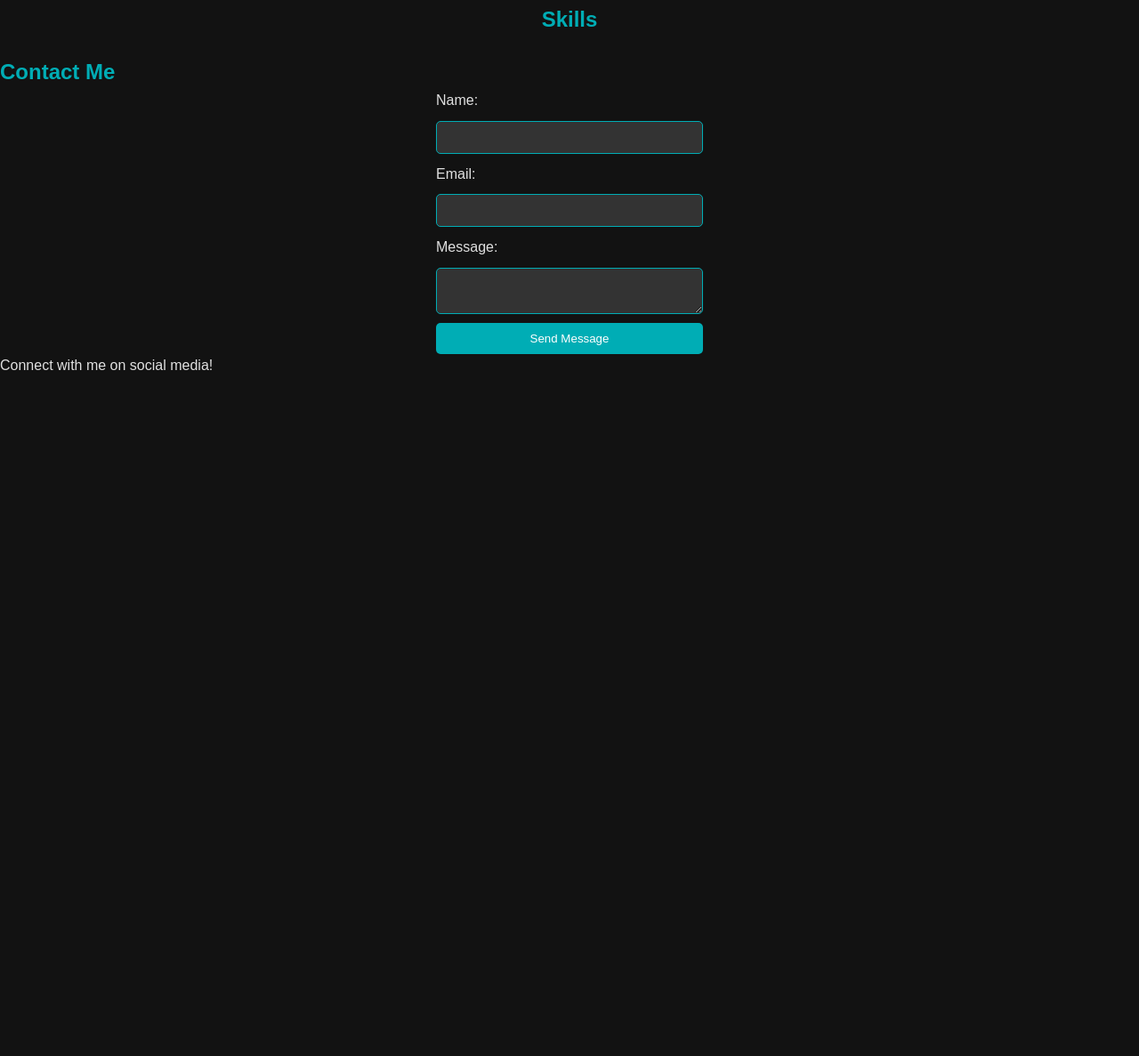
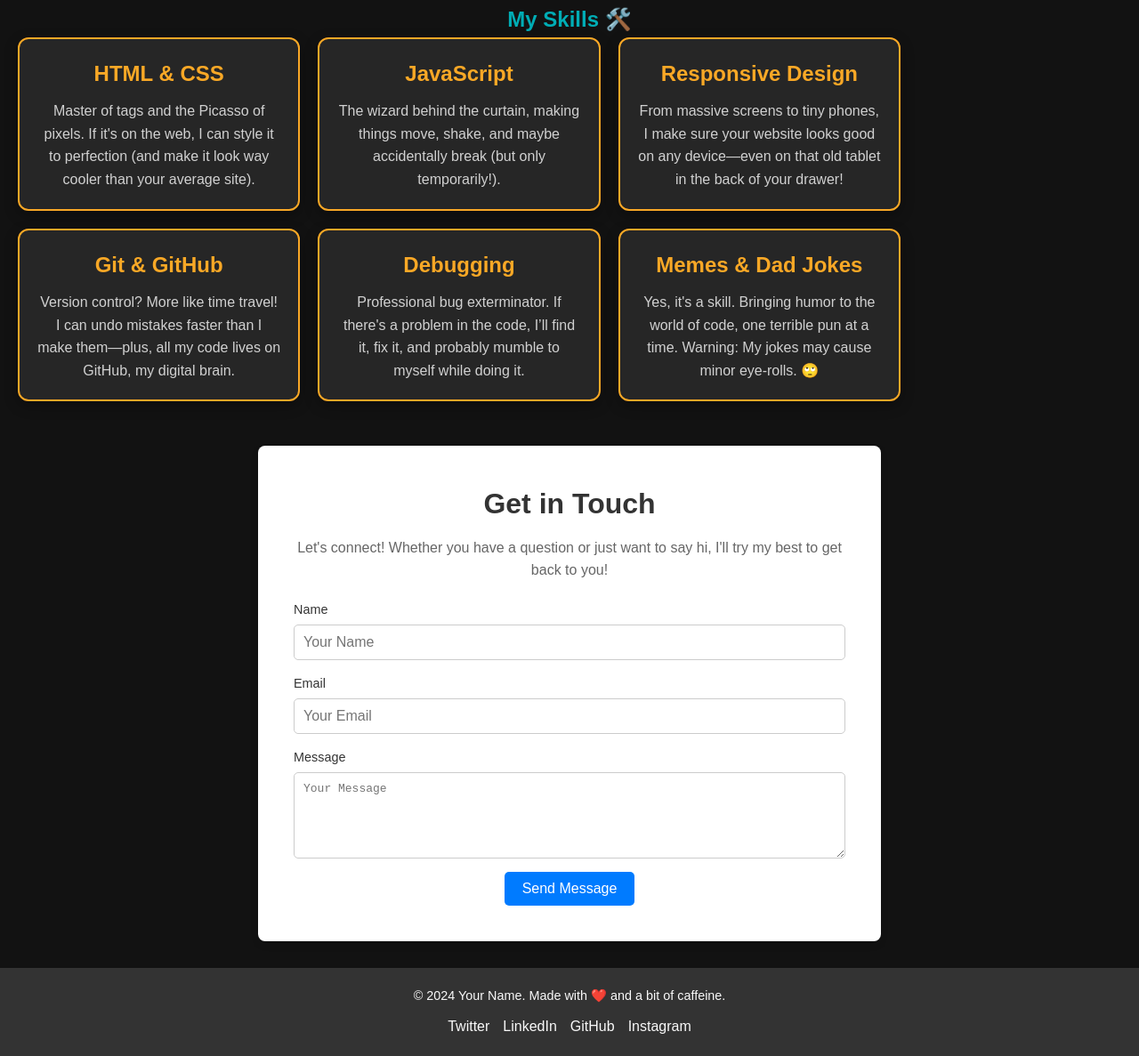
Before and after one commit to programmercynan/interactive-portfolio, a plain HTML site: page index.html in a window 1280 px wide. Shown: the part 1101-2288 px from the top of the page at 89% size. Before the commit the page ends 1525 px from the top, so only its background shows below. Drawn offline with Linux system fonts and the light colour scheme.

Commit message:
complete

```diff
--- a/index.html
+++ b/index.html
@@ -64,36 +64,75 @@
 
         <!-- Skills Section -->
         <section id="skills">
-            <h2>Skills</h2>
-            <div class="skills-container">
+            <h2>My Skills 🛠️</h2>
+            <div class="skills-list">
+                <div class="skill">
+                    <h3>HTML & CSS</h3>
+                    <p>Master of tags and the Picasso of pixels. If it's on the web, I can style it to perfection (and make it look way cooler than your average site).</p>
+                </div>
+
+                <div class="skill">
+                    <h3>JavaScript</h3>
+                    <p>The wizard behind the curtain, making things move, shake, and maybe accidentally break (but only temporarily!). </p>
+                </div>
+
+                <div class="skill">
+                    <h3>Responsive Design</h3>
+                    <p>From massive screens to tiny phones, I make sure your website looks good on any device—even on that old tablet in the back of your drawer!</p>
+                </div>
+
+                <div class="skill">
+                    <h3>Git & GitHub</h3>
+                    <p>Version control? More like time travel! I can undo mistakes faster than I make them—plus, all my code lives on GitHub, my digital brain.</p>
+                </div>
+
+                <div class="skill">
+                    <h3>Debugging</h3>
+                    <p>Professional bug exterminator. If there's a problem in the code, I’ll find it, fix it, and probably mumble to myself while doing it.</p>
+                </div>
+
+                <div class="skill">
+                    <h3>Memes & Dad Jokes</h3>
+                    <p>Yes, it's a skill. Bringing humor to the world of code, one terrible pun at a time. Warning: My jokes may cause minor eye-rolls. 🙄</p>
+                </div>
             </div>
         </section>
 
+
+
      <!-- Contact Section -->
-         <h2>Contact Me</h2>
-         <form>
-             <label for="name">Name:</label>
-             <input type="text" id="name" name="name" required>
-
-             <label for="email">Email:</label>
-             <input type="email" id="email" name="email" required>
-
-             <label for="message">Message:</label>
-             <textarea id="message" name="message" required></textarea>
-
+     <section id="contact">
+        <h2>Get in Touch</h2>
+        <p>Let's connect! Whether you have a question or just want to say hi, I'll try my best to get back to you!</p>
+        <form action="#" method="post">
+            <div class="form-group">
+                <label for="name">Name</label>
+                <input type="text" id="name" name="name" placeholder="Your Name">
+            </div>
+            <div class="form-group">
+                <label for="email">Email</label>
+                <input type="email" id="email" name="email" placeholder="Your Email">
+            </div>
+            <div class="form-group">
+                <label for="message">Message</label>
+                <textarea id="message" name="message" rows="5" placeholder="Your Message"></textarea>
+            </div>
             <button type="submit">Send Message</button>
         </form>
     </section>
 
-             <!-- Footer Section -->
+    <!-- Footer -->
     <footer>
-                <p>Connect with me on social media!</p>
+        <div class="footer-content">
+            <p>&copy; 2024 Your Name. Made with ❤️ and a bit of caffeine.</p>
             <div class="social-links">
-                    <!-- Social media icons here -->
+                <a href="#">Twitter</a>
+                <a href="#">LinkedIn</a>
+                <a href="#">GitHub</a>
+                <a href="#">Instagram</a>
+            </div>
         </div>
     </footer>
 
-
-
 </body>
 </html>
--- a/styles.css
+++ b/styles.css
@@ -121,55 +121,167 @@ button:hover {
 }
 
 /* Skills Section */
-.skills-container {
-    display: flex;
-    flex-direction: column;
-    gap: 10px;
-    width: 50%;
-    margin: 0 auto;
+.skills-list {
+    display: grid;
+    grid-template-columns: repeat(auto-fill, minmax(250px, 1fr));
+    gap: 20px;
+    width: 80%;
+    max-width: 1000px;
 }
 
-.skill-bar {
-    background-color: #333;
-    border-radius: 5px;
-    overflow: hidden;
-    position: relative;
-    height: 20px;
+.skill {
+    background: #262626;
+    border: 2px solid #f9a826;
+    border-radius: 12px;
+    padding: 20px;
+    text-align: center;
+    box-shadow: 0 5px 15px rgba(0, 0, 0, 0.3);
+    transition: transform 0.3s ease, background 0.3s ease;
 }
 
-.skill-bar .progress {
-    background-color: #00ADB5;
-    height: 100%;
-    width: 75%; /* Adjust width based on skill level */
+.skill:hover {
+    transform: scale(1.05);
+    background: #333;
+}
+
+.skill h3 {
+    font-size: 1.5em;
+    color: #f9a826;
+    margin-bottom: 10px;
+}
+
+.skill p {
+    font-size: 1em;
+    color: #d1d1d1;
+    line-height: 1.6;
+}
+
+/* Animation on load */
+.skills-list .skill {
+    opacity: 0;
+    transform: translateY(20px);
+    animation: fadeInUp 0.8s ease forwards;
+}
+
+.skills-list .skill:nth-child(odd) {
+    animation-delay: 0.1s;
+}
+
+.skills-list .skill:nth-child(even) {
+    animation-delay: 0.2s;
+}
+
+@keyframes fadeInUp {
+    to {
+        opacity: 1;
+        transform: translateY(0);
+    }
 }
 
 
+
 /* Contact Section */
-form {
+#contact {
+background-color: #ffffff;
+padding: 40px;
+width: 80%;
+max-width: 700px;
+margin: 30px auto;
+border-radius: 8px;
+box-shadow: 0 4px 8px rgba(0, 0, 0, 0.1);
+text-align: center;
+}
+
+#contact h2 {
+font-size: 2em;
+color: #333;
+margin-bottom: 10px;
+}
+
+#contact p {
+font-size: 1em;
+color: #666;
+margin-bottom: 20px;
+}
+
+.form-group {
 display: flex;
 flex-direction: column;
-    gap: 10px;
-    width: 300px;
-    margin: 0 auto;
+align-items: flex-start;
+margin-bottom: 15px;
 }
 
-input, textarea {
-    padding: 10px;
-    border: 1px solid #00ADB5;
-    border-radius: 5px;
-    background-color: #333;
-    color: #FFF;
+label {
+font-size: 0.9em;
+color: #333;
+margin-bottom: 5px;
 }
 
-button {
+input[type="text"],
+input[type="email"],
+textarea {
+width: 100%;
 padding: 10px;
-    background-color: #00ADB5;
-    color: #FFF;
+font-size: 1em;
+border: 1px solid #ccc;
+border-radius: 5px;
+outline: none;
+transition: border-color 0.3s;
+}
+
+input[type="text"]:focus,
+input[type="email"]:focus,
+textarea:focus {
+border-color: #007bff;
+}
+
+button[type="submit"] {
+background-color: #007bff;
+color: #ffffff;
 border: none;
 border-radius: 5px;
+padding: 10px 20px;
+font-size: 1em;
 cursor: pointer;
+transition: background-color 0.3s;
 }
 
-button:hover {
-    background-color: #00CED1;
+button[type="submit"]:hover {
+background-color: #0056b3;
 }
+
+/* Footer */
+footer {
+background-color: #333;
+color: #f9f9f9;
+width: 100%;
+padding: 20px;
+text-align: center;
+}
+
+.footer-content {
+display: flex;
+flex-direction: column;
+align-items: center;
+}
+
+.footer-content p {
+font-size: 0.9em;
+margin-bottom: 10px;
+}
+
+.social-links {
+display: flex;
+gap: 15px;
+}
+
+.social-links a {
+color: #f9f9f9;
+text-decoration: none;
+font-size: 1em;
+transition: color 0.3s;
+}
+
+.social-links a:hover {
+color: #007bff;
+}
```
Lines whose indentation alone changed are shown as unchanged.
